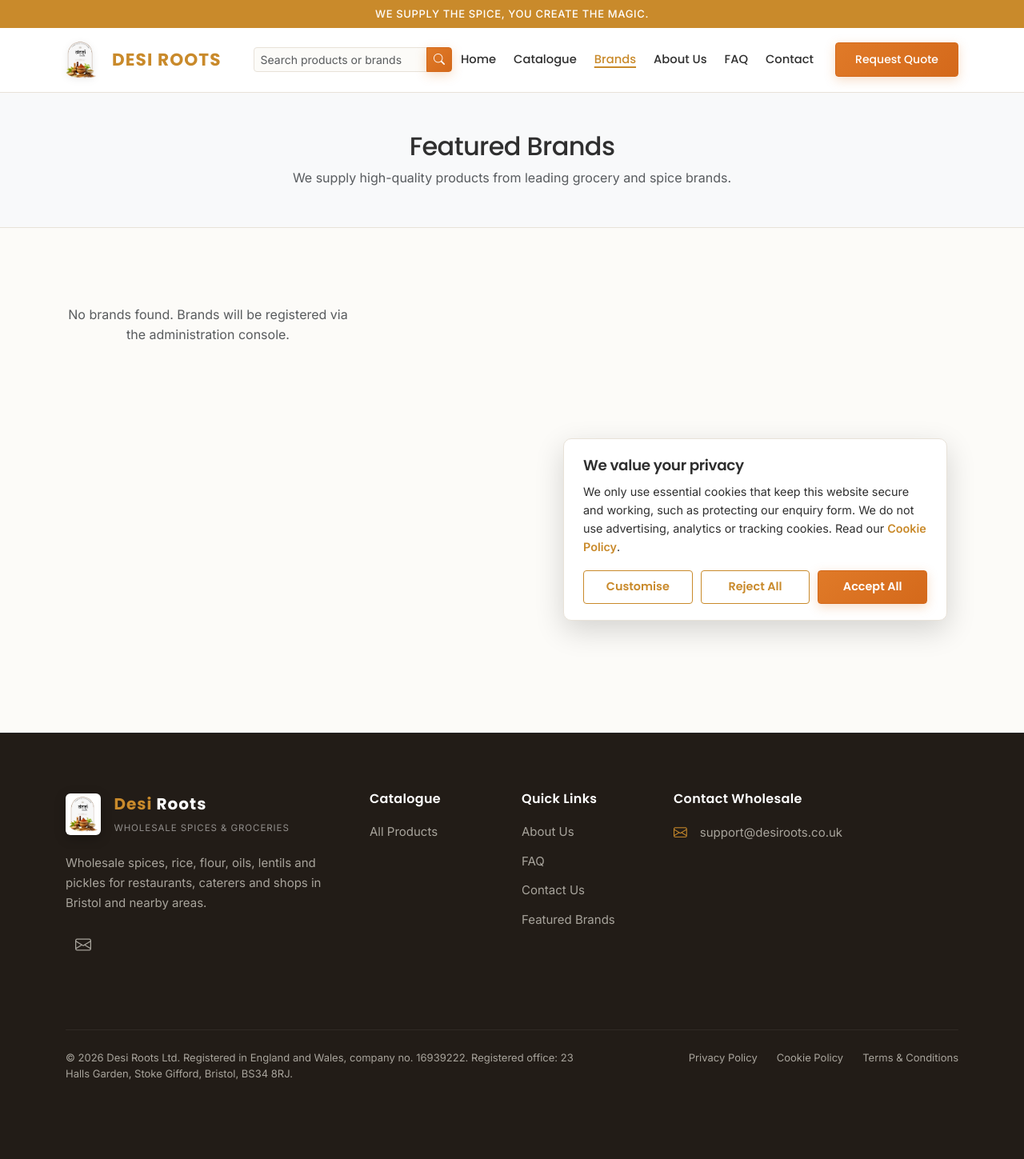
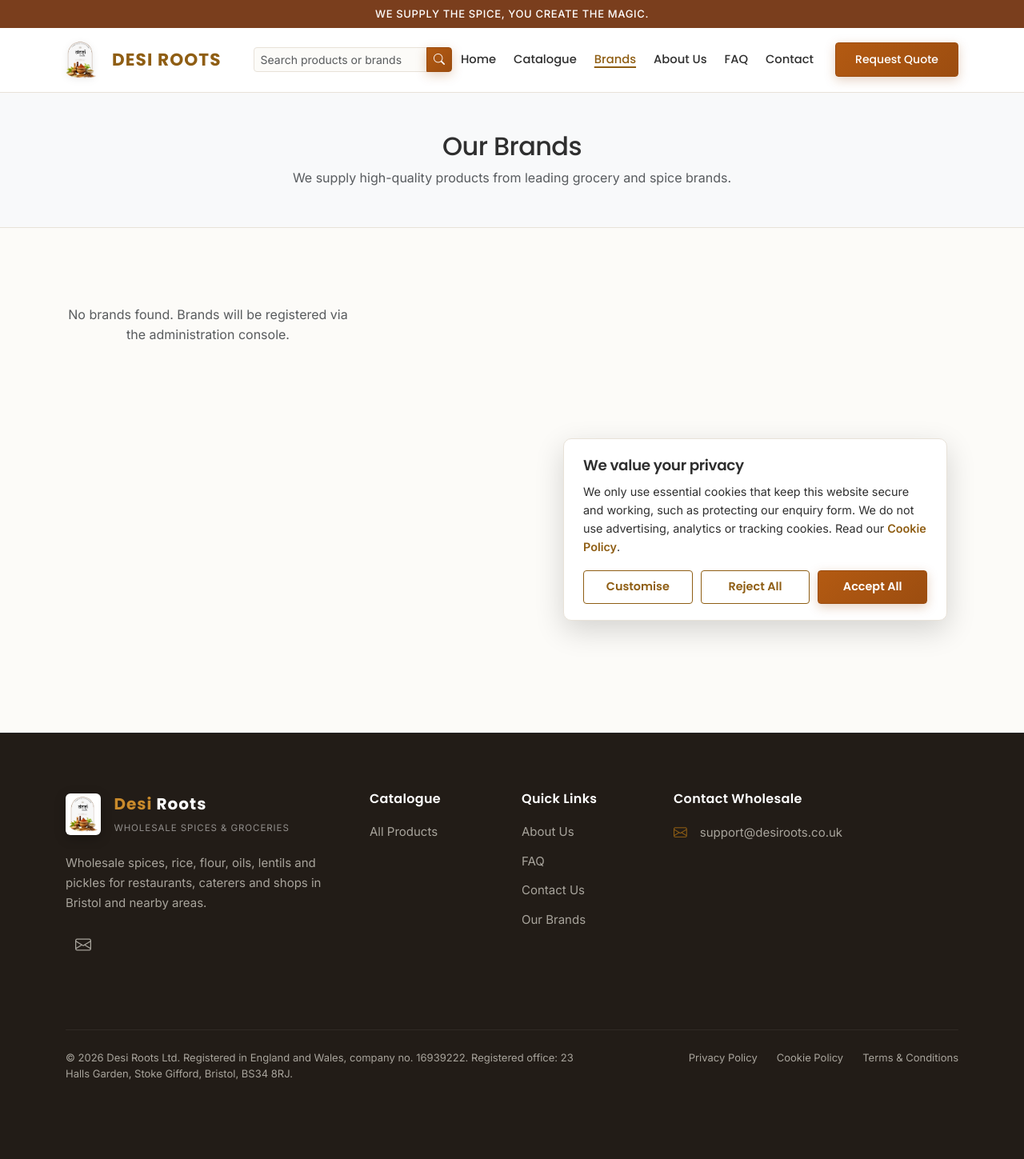
Before and after one commit to rinkalpatel776-cpu/Desi-Roots, a Django app: page /brands/ in a window 1280 px wide. Shown: the whole page at 80% size. Run offline with Django 5.2, Linux system fonts and the light colour scheme; data comes from the database, SQL or seed files in the repository; data that the repository does not hold is empty.

Commit message:
Fix colour contrast and polish catalogue, brands and FAQ pages
From the design and accessibility review (17 Nov 2026):
- Text and buttons use darker saffron/orange shades so every checked
  pair meets WCAG 2.2 AA (lowest now 4.79:1, was 2.9:1); the top bar
  uses masala brown; saffron stays for decoration only (rule added to
  AGENTS.md)
- Catalogue page numbers in brand colours, showing the first and last
  page with a gap and "Page X of Y"
- FAQ page: friendly "Answers coming soon" wording instead of the
  developer message, and no mention of accounts
- Brands page renamed "Our Brands" (and footer link); brands with no
  products show "Coming soon" instead of a link to an empty list
- Tests for the page numbers, brands page and FAQ wording

Co-Authored-By: Claude Opus 5.5 <noreply@anthropic.com>

```diff
--- a/catalogue/views.py
+++ b/catalogue/views.py
@@ -85,8 +85,13 @@ def product_list(request):
     def query_without(*names):
         return urlencode({k: v for k, v in params.items() if v and k not in names})
 
+    # Page numbers to show: first, last and two either side of the current one (1 2 3 … 81)
+    page_numbers = list(paginator.get_elided_page_range(page_obj.number, on_each_side=2, on_ends=1))
+
     context = {
         'page_obj': page_obj,
+        'page_numbers': page_numbers,
+        'ellipsis': Paginator.ELLIPSIS,
         'categories': categories,
         'brands': brands,
         'active_filters': active_filters,
@@ -129,7 +134,10 @@ def product_detail(request, slug):
 
 
 def brand_list(request):
-    brands = Brand.objects.all().order_by('name')
+    # Count published products so brands with none yet show "coming soon" instead of an empty link
+    brands = Brand.objects.annotate(
+        published_count=Count('products', filter=Q(products__is_published=True))
+    ).order_by('name')
     context = {
         'brands': brands
     }
--- a/static/css/style.css
+++ b/static/css/style.css
@@ -14,6 +14,11 @@
   --sp-cardamom:   #4F7D3A;  /* accent: success, fresh (white text on it) */
   --sp-masala:     #7A3E1D;  /* accent: deep warm sections (white text on it) */
   --sp-cream:      #FDF4E7;  /* warm tint behind the category circles */
+  /* Darker shades for TEXT and BUTTONS so they meet WCAG 2.2 AA (4.5:1) on white and cream.
+     Saffron itself (2.9:1 on white) stays for decorative backgrounds, borders and accents only. */
+  --sp-saffron-text: #8F5E14;  /* gold text, outline buttons, active links (5.6:1 on white) */
+  --sp-cta:          #B35A12;  /* main buttons, white text on it (4.8:1) */
+  --sp-cta-dark:     #9C4D10;  /* main buttons: darker end and hover (6.0:1) */
   --sp-font-head:  'Poppins', sans-serif;
   --sp-font-body:  'Inter', sans-serif;
 }
@@ -42,12 +47,12 @@ a {
 }
 
 a:hover {
-  color: var(--sp-saffron);
+  color: var(--sp-saffron-text);
 }
 
 /* Custom Announcement Bar */
 .announcement-bar {
-  background-color: var(--sp-saffron);
+  background-color: var(--sp-masala);
   color: #ffffff;
   font-size: 0.8125rem;
   font-weight: 500;
@@ -96,7 +101,7 @@ a:hover {
 }
 
 .navbar-brand span {
-  color: var(--sp-saffron);
+  color: var(--sp-saffron-text);
 }
 
 .nav-link {
@@ -110,13 +115,13 @@ a:hover {
 }
 
 .nav-link:hover, .nav-link.active {
-  color: var(--sp-saffron) !important;
+  color: var(--sp-saffron-text) !important;
 }
 
 /* Issue 11: visible active-page indicator (underline) for better wayfinding */
 .nav-link.active {
   text-decoration: underline;
-  text-decoration-color: var(--sp-saffron);
+  text-decoration-color: var(--sp-saffron-text);
   text-underline-offset: 4px;
   text-decoration-thickness: 2px;
 }
@@ -138,18 +143,18 @@ a:hover {
 }
 
 .btn-primary {
-  background: linear-gradient(135deg, #E07A28 0%, #D4691B 100%);
-  border-color: #D4691B;
+  background: linear-gradient(135deg, var(--sp-cta) 0%, var(--sp-cta-dark) 100%);
+  border-color: var(--sp-cta-dark);
   color: #ffffff;
-  box-shadow: 0 4px 14px rgba(224, 122, 40, 0.25);
+  box-shadow: 0 4px 14px rgba(156, 77, 16, 0.25);
 }
 
 .btn-primary:hover, .btn-primary:focus {
-  background: linear-gradient(135deg, #F4A261 0%, #E07A28 100%);
-  border-color: #E07A28;
+  background: linear-gradient(135deg, var(--sp-cta-dark) 0%, var(--sp-masala) 100%);
+  border-color: var(--sp-masala);
   color: #ffffff;
   transform: translateY(-2px);
-  box-shadow: 0 6px 18px rgba(224, 122, 40, 0.35);
+  box-shadow: 0 6px 18px rgba(156, 77, 16, 0.35);
 }
 
 .btn-secondary {
@@ -184,14 +189,14 @@ a:hover {
 }
 
 .btn-outline-primary {
-  color: var(--sp-saffron);
-  border-color: var(--sp-saffron);
+  color: var(--sp-saffron-text);
+  border-color: var(--sp-saffron-text);
   background-color: transparent;
 }
 
 .btn-outline-primary:hover, .btn-outline-primary:focus {
-  background-color: var(--sp-saffron);
-  border-color: var(--sp-saffron);
+  background-color: var(--sp-saffron-text);
+  border-color: var(--sp-saffron-text);
   color: #ffffff;
   box-shadow: 0 4px 14px rgba(224, 122, 40, 0.25);
 }
@@ -463,10 +468,10 @@ footer .footer-bottom {
 }
 
 /* Utilities */
-.text-saffron { color: var(--sp-saffron); }
+.text-saffron { color: var(--sp-saffron-text); }
 .text-gold { color: var(--sp-gold); }
 .text-olive { color: var(--sp-olive); }
-.bg-saffron { background-color: var(--sp-saffron); }
+.bg-saffron { background-color: var(--sp-saffron-text); }
 .bg-gold { background-color: var(--sp-gold); }
 .bg-olive { background-color: var(--sp-olive); }
 .border-sp { border-color: var(--sp-border) !important; }
@@ -1153,7 +1158,7 @@ footer .footer-bottom {
   line-height: 1.6;
 }
 .sp-cookie-notice__text a {
-  color: var(--sp-saffron);
+  color: var(--sp-saffron-text);
   font-weight: 600;
 }
 .sp-cookie-notice__details {
--- a/templates/base.html
+++ b/templates/base.html
@@ -54,7 +54,7 @@
   <link href="https://cdn.jsdelivr.net/npm/bootstrap-icons@1.11.3/font/bootstrap-icons.min.css" rel="stylesheet">
 
   <!-- Custom Stylesheet with cache bust -->
-  <link href="{% static 'css/style.css' %}?v=5.6" rel="stylesheet">
+  <link href="{% static 'css/style.css' %}?v=5.7" rel="stylesheet">
 
   <!-- Favicon -->
   <link rel="icon" type="image/png" href="{% static 'images/favicon.png' %}">
@@ -183,7 +183,7 @@
             <li><a href="/about/">About Us</a></li>
             <li><a href="/faq/">FAQ</a></li>
             <li><a href="/contact/">Contact Us</a></li>
-            <li><a href="/brands/">Featured Brands</a></li>
+            <li><a href="/brands/">Our Brands</a></li>
           </ul>
         </div>
 
--- a/templates/catalogue/brand_list.html
+++ b/templates/catalogue/brand_list.html
@@ -1,14 +1,14 @@
 {% extends 'base.html' %}
 
-{% block meta_title %}Featured Brands | Desi Roots{% endblock %}
+{% block meta_title %}Our Brands | Desi Roots{% endblock %}
 {% block meta_description %}The spice and grocery brands Desi Roots supplies wholesale, including Heera, TRS, East End, Fudco, MDH and Shan.{% endblock %}
-{% block og_title %}Featured Brands | Desi Roots{% endblock %}
+{% block og_title %}Our Brands | Desi Roots{% endblock %}
 {% block og_description %}The spice and grocery brands Desi Roots supplies wholesale, including Heera, TRS, East End, Fudco, MDH and Shan.{% endblock %}
 
 {% block content %}
 <div class="py-5 bg-light border-bottom border-sp">
   <div class="container text-center">
-    <h1 class="h2 mb-2">Featured Brands</h1>
+    <h1 class="h2 mb-2">Our Brands</h1>
     <p class="text-muted mb-0">We supply high-quality products from leading grocery and spice brands.</p>
   </div>
 </div>
@@ -37,9 +37,13 @@
             </p>
           </div>
 
+          {% if brand.published_count %}
           <a href="/products/?brand={{ brand.slug }}" class="btn btn-outline-primary w-100">
             View {{ brand.name }} Products
           </a>
+          {% else %}
+          <p class="small text-muted text-center mb-0">Coming soon. Ask us about this range.</p>
+          {% endif %}
         </div>
       </div>
       {% empty %}
```
Also changed, not shown: other parts of static/css/style.css (+25 -17 lines), AGENTS.md (+10 -0 lines), catalogue/test_listing.py (+36 -0 lines), templates/catalogue/product_list.html (+8 -5 lines), templates/pages/faq.html (+8 -8 lines).
